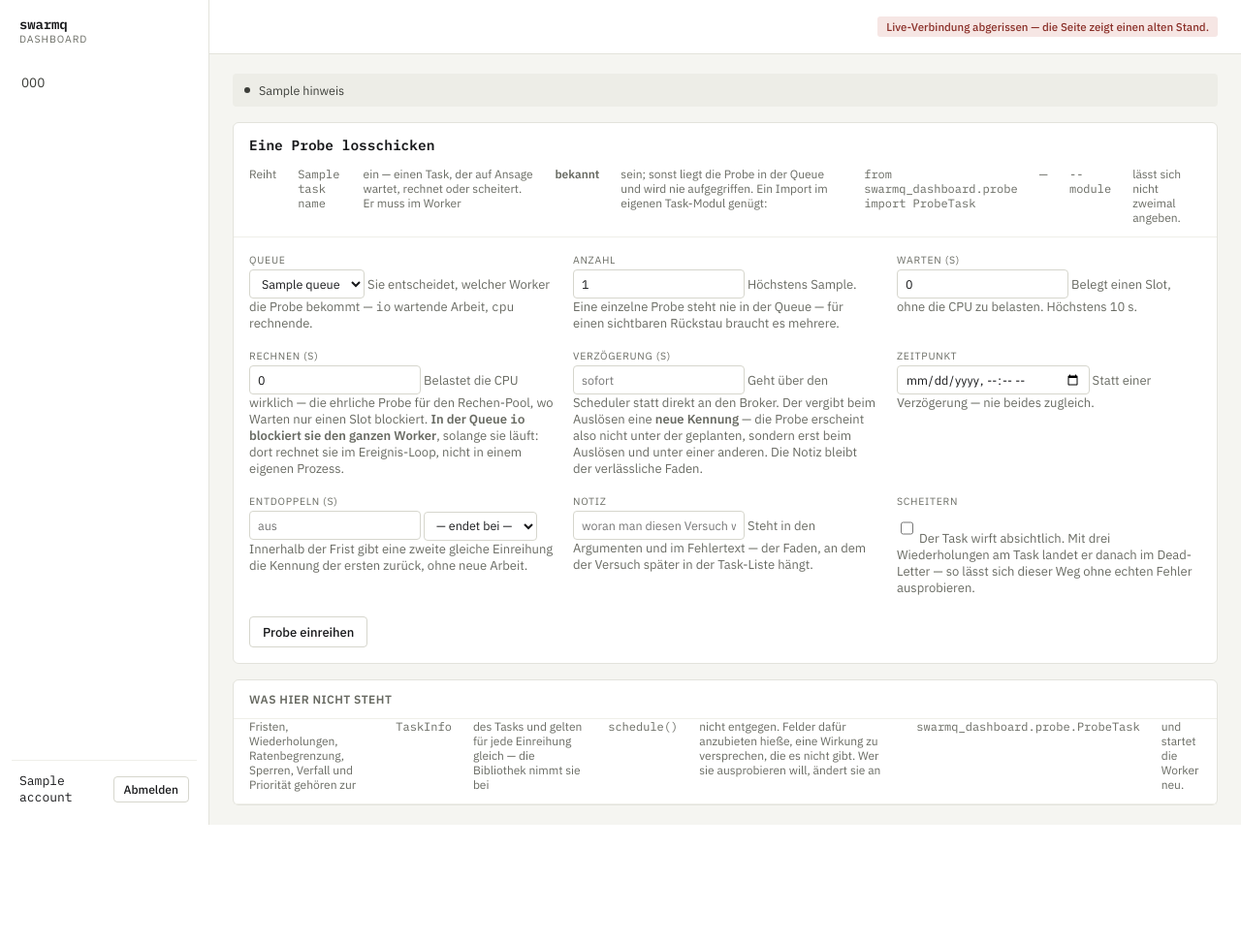
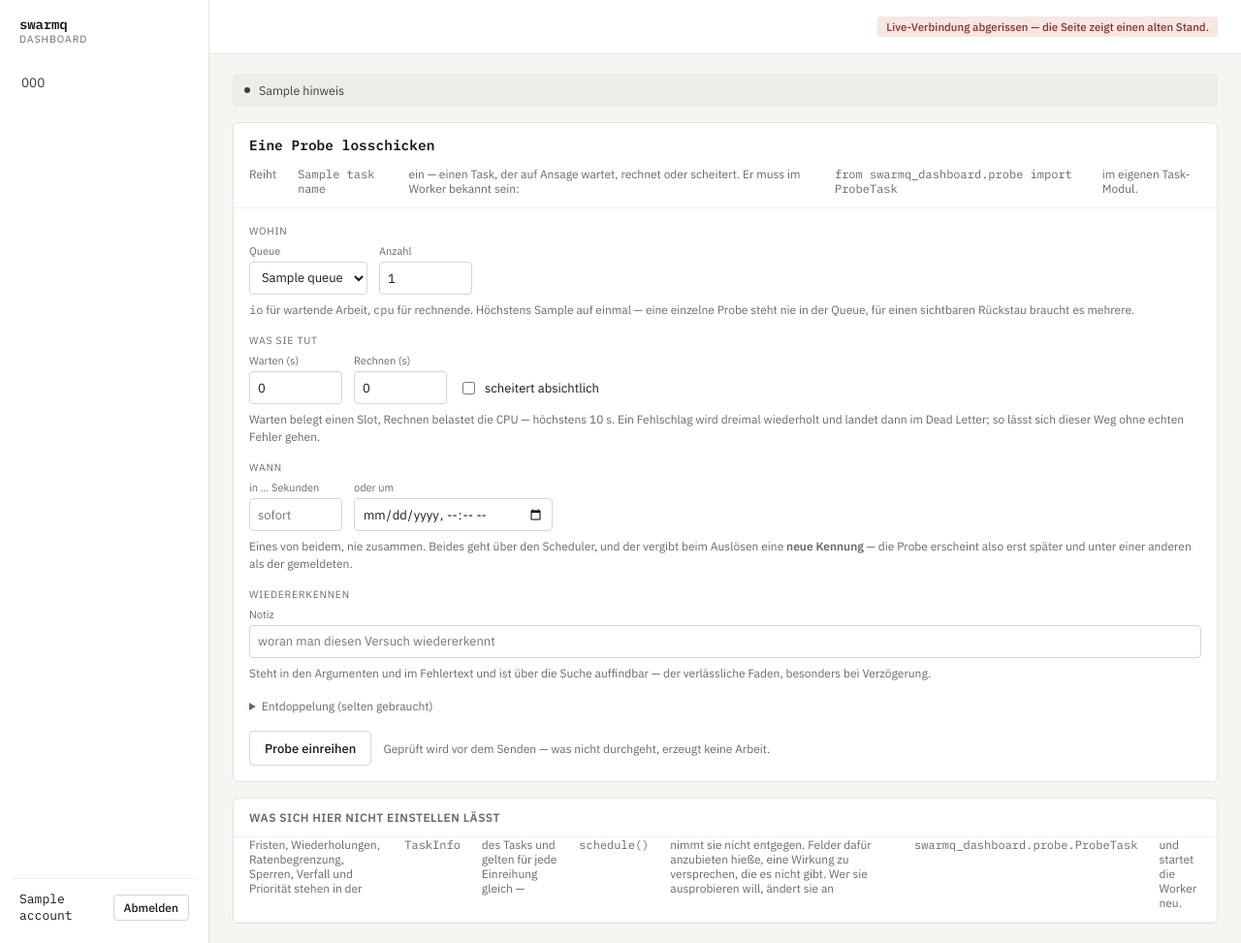
Before and after one commit to Schorschofwill/swarmv, a Python web app: template src/swarmq_dashboard/web/templates/probe/formular.html in a window 1280 px wide. Shown: the whole page at 97% size. Before the commit the page ends 851 px from the top, so only its background shows below. Run offline with Jinja, Linux system fonts and the light colour scheme; the template is opened without the code that fills it: most values are stand-ins (such as "Sample title", 1, 10 or a date in 2020).

Commit message:
refactor(probe): das Formular ordnen statt aufzaehlen
Gemeldet: "das Menue zum Absenden eines Testtasks ist sehr unuebersichtlich".

Der Grund war eine falsche Wahl des Bausteins. Das Formular benutzte
``.fields`` -- das **Anzeigeraster** der Detailseite, drei starre Spalten,
Beschriftung ueber Wert. Neun Eingabefelder darin standen gleich gewichtet
nebeneinander, jedes mit zwei bis drei Zeilen Erklaerung. Nichts fuehrte das
Auge, und die Frage "was muss ich hier eigentlich ausfuellen" blieb
unbeantwortet.

Jetzt vier Gruppen, die je eine Frage beantworten: **Wohin** (Queue,
Anzahl), **Was sie tut** (Warten, Rechnen, Scheitern), **Wann** (Verzoegerung
oder Zeitpunkt), **Wiedererkennen** (Notiz). Die Erklaerung steht einmal je
Gruppe statt einmal je Feld -- gleicher Inhalt, ein Drittel der Zeilen.

Die Entdoppelung ist zusammengeklappt. Sie wird selten gebraucht, kostete
aber zwei Felder und drei Zeilen Erklaerung auf jedem Bildschirm. Ein
``<details>`` zeigt, dass es sie gibt, ohne sie jedem vorzulegen.

Neue Bausteine im Stylesheet, weil keiner der vorhandenen passte: ``.fields``
ist fuers Anzeigen, ``.formfield`` fuer das einspaltige Anmeldeformular. Sie
stehen in oberflaeche.css und app.css, wie es die Gestaltungsregeln
verlangen -- der Test dazu haelt beide gegeneinander.

Der Layout-Test kannte ``eingabe`` nicht und meldete "ohne polsternden
Baustein". Die Klasse polstert (16 px) wie die uebrigen; sie steht jetzt in
der Liste, mit dem Grund, warum es einen eigenen Baustein braucht.

Am laufenden Dienst geprueft: vier Gruppen, zwoelf Eingaben, Einreihen und
Abweisen antworten wie zuvor.

Co-Authored-By: Claude Opus 5 (1M context) <noreply@anthropic.com>

```diff
--- a/src/swarmq_dashboard/web/static/app.css
+++ b/src/swarmq_dashboard/web/static/app.css
@@ -10,6 +10,19 @@
  * Bei einem Ops-Werkzeug ist das im Vorfall der Normalfall, nicht die
  * Ausnahme. IBM Plex Sans und Mono, SIL Open Font License 1.1.
  */
+
+/* swarmq-dashboard — Stylesheet der Oberfläche
+ *
+ * Abgeleitet aus dem freigegebenen Mockup (docs/mockup/, Stand 2026-09-17).
+ * Verbindlich für den Bau; die Regeln dahinter stehen in oberflaeche.md.
+ * Beim Bau nach  src/swarmq_dashboard/static/app.css.
+ *
+ * Bezeichner englisch wie im swarmq-Kern, Prosa deutsch.
+ * Schriften selbst gehostet unter  static/fonts/  — kein CDN, das
+ * Dashboard soll im geschlossenen Netz laufen.
+ */
+
+@layer reset, fonts, tokens, shell, parts, utils;
 
 /* swarmq-dashboard — Stylesheet der Oberfläche
  *
@@ -325,6 +338,38 @@
   }
   .search { height: 32px; width: 322px; padding-left: 29px; }
 
+  /* Eingabeformular (Probe). Das Feldraster ``.fields`` ist fuer die
+     **Anzeige** gedacht -- drei starre Spalten, Beschriftung ueber Wert.
+     Neun Eingabefelder darin standen gleich gewichtet nebeneinander, jedes
+     mit drei Zeilen Erklaerung: nichts fuehrte das Auge, und die Frage
+     "was muss ich hier ausfuellen" blieb unbeantwortet. Diese Bausteine
+     gruppieren stattdessen und lassen kurze Felder kurz sein. */
+  .eingabe { padding: 16px; display: grid; gap: 16px; }
+  .eingabe-gruppe { display: grid; gap: 7px; }
+  .eingabe-titel {
+    font-size: 10.5px; letter-spacing: .07em; text-transform: uppercase;
+    color: var(--dim);
+  }
+  .eingabe-reihe { display: flex; flex-wrap: wrap; gap: 12px; align-items: flex-end; }
+  .eingabe-feld { display: grid; gap: 4px; }
+  .eingabe-feld > label { font-size: 11px; color: var(--muted); }
+  .eingabe-feld > input, .eingabe-feld > select { height: 34px; font-size: 13px; }
+  .eingabe-feld.ist-schmal > input { width: 96px; }
+  .eingabe-feld.ist-breit { flex: 1 1 260px; }
+  .eingabe-feld.ist-breit > input { width: 100%; }
+  /* Der Schalter steht in derselben Reihe wie die Zahlenfelder und muss
+     auf deren Grundlinie sitzen, nicht auf der Zeilenmitte. */
+  .eingabe-schalter { display: flex; align-items: center; gap: 7px; height: 34px; }
+  .eingabe-schalter > input { height: auto; }
+  .eingabe-hinweis { font-size: 12px; color: var(--muted); line-height: 1.45; }
+  .eingabe-fuss { display: flex; align-items: center; gap: 12px; flex-wrap: wrap; }
+  /* Selten Gebrauchtes zusammengeklappt: sichtbar, dass es da ist, ohne
+     jedem Absender zwei Felder vorzulegen, die er nie braucht. */
+  .eingabe details > summary {
+    font-size: 12px; color: var(--muted); cursor: pointer; padding: 2px 0;
+  }
+  .eingabe details[open] > summary { margin-bottom: 7px; }
+
   /* Anmeldeformular (R20) */
   .formfield { margin-bottom: 15px; }
   .formfield > label {
--- a/src/swarmq_dashboard/web/templates/probe/formular.html
+++ b/src/swarmq_dashboard/web/templates/probe/formular.html
@@ -12,111 +12,139 @@
   <div class="card-head"><h2 class="card-name">Eine Probe losschicken</h2></div>
   <p class="card-meta">
     Reiht <span class="mono">{{ task_name }}</span> ein — einen Task, der auf
-    Ansage wartet, rechnet oder scheitert. Er muss im Worker <strong>bekannt</strong>
-    sein; sonst liegt die Probe in der Queue und wird nie aufgegriffen.
-    Ein Import im eigenen Task-Modul genügt:
-    <span class="mono">from swarmq_dashboard.probe import ProbeTask</span> —
-    <span class="mono">--module</span> lässt sich nicht zweimal angeben.
+    Ansage wartet, rechnet oder scheitert. Er muss im Worker bekannt sein:
+    <span class="mono">from swarmq_dashboard.probe import ProbeTask</span> im
+    eigenen Task-Modul.
   </p>
 
-  <form method="post" action="/probe" class="fields">
+  {#- Vier Gruppen statt neun gleich gewichteter Felder: wohin, was sie tut,
+      wann, und woran man sie wiedererkennt. Das Feldraster ``.fields`` war
+      hier falsch -- es ist fuer die **Anzeige** gedacht, und neun Eingaben
+      darin standen ohne Ordnung nebeneinander. -#}
+  <form method="post" action="/probe" class="eingabe">
     <input type="hidden" name="_csrf_token" value="{{ csrf_token }}">
 
-    <div>
-      <dt><label for="queue">Queue</label></dt>
-      <dd>
+    <div class="eingabe-gruppe">
+      <div class="eingabe-titel">Wohin</div>
+      <div class="eingabe-reihe">
+        <div class="eingabe-feld">
+          <label for="queue">Queue</label>
           <select id="queue" name="queue">
             {%- for q in queues %}
             <option value="{{ q }}">{{ q }}</option>
             {%- endfor %}
           </select>
-        <span class="muted">Sie entscheidet, welcher Worker die Probe bekommt —
-          <span class="mono">io</span> wartende Arbeit,
-          <span class="mono">cpu</span> rechnende.</span>
-      </dd>
+        </div>
+        <div class="eingabe-feld ist-schmal">
+          <label for="anzahl">Anzahl</label>
+          <input type="number" id="anzahl" name="anzahl" min="1" max="{{ max_anzahl }}" value="1">
+        </div>
+      </div>
+      <p class="eingabe-hinweis">
+        <span class="mono">io</span> für wartende Arbeit,
+        <span class="mono">cpu</span> für rechnende. Höchstens {{ max_anzahl }}
+        auf einmal — eine einzelne Probe steht nie in der Queue, für einen
+        sichtbaren Rückstau braucht es mehrere.
+      </p>
     </div>
 
-    <div>
-      <dt><label for="anzahl">Anzahl</label></dt>
-      <dd><input type="number" id="anzahl" name="anzahl" min="1" max="{{ max_anzahl }}" value="1">
-        <span class="muted">Höchstens {{ max_anzahl }}. Eine einzelne Probe steht nie
-          in der Queue — für einen sichtbaren Rückstau braucht es mehrere.</span></dd>
+    <div class="eingabe-gruppe">
+      <div class="eingabe-titel">Was sie tut</div>
+      <div class="eingabe-reihe">
+        <div class="eingabe-feld ist-schmal">
+          <label for="sleep_s">Warten (s)</label>
+          <input type="text" id="sleep_s" name="sleep_s" value="0" inputmode="decimal">
+        </div>
+        <div class="eingabe-feld ist-schmal">
+          <label for="burn_s">Rechnen (s)</label>
+          <input type="text" id="burn_s" name="burn_s" value="0" inputmode="decimal">
+        </div>
+        <div class="eingabe-schalter">
+          <input type="checkbox" id="fail" name="fail" value="ja">
+          <label for="fail">scheitert absichtlich</label>
+        </div>
+      </div>
+      <p class="eingabe-hinweis">
+        Warten belegt einen Slot, Rechnen belastet die CPU — höchstens
+        {{ max_dauer|int }} s. Ein Fehlschlag wird dreimal wiederholt und
+        landet dann im Dead Letter; so lässt sich dieser Weg ohne echten
+        Fehler gehen.
+      </p>
     </div>
 
-    <div>
-      <dt><label for="sleep_s">Warten (s)</label></dt>
-      <dd><input type="text" id="sleep_s" name="sleep_s" value="0" inputmode="decimal">
-        <span class="muted">Belegt einen Slot, ohne die CPU zu belasten. Höchstens
-          {{ max_dauer|int }} s.</span></dd>
+    <div class="eingabe-gruppe">
+      <div class="eingabe-titel">Wann</div>
+      <div class="eingabe-reihe">
+        <div class="eingabe-feld ist-schmal">
+          <label for="delay_s">in … Sekunden</label>
+          <input type="text" id="delay_s" name="delay_s" placeholder="sofort" inputmode="decimal">
+        </div>
+        <div class="eingabe-feld">
+          <label for="eta">oder um</label>
+          <input type="datetime-local" id="eta" name="eta">
+        </div>
+      </div>
+      <p class="eingabe-hinweis">
+        Eines von beidem, nie zusammen. Beides geht über den Scheduler, und
+        der vergibt beim Auslösen eine <strong>neue Kennung</strong> — die
+        Probe erscheint also erst später und unter einer anderen als der
+        gemeldeten.
+      </p>
     </div>
 
-    <div>
-      <dt><label for="burn_s">Rechnen (s)</label></dt>
-      <dd><input type="text" id="burn_s" name="burn_s" value="0" inputmode="decimal">
-        <span class="muted">Belastet die CPU wirklich — die ehrliche Probe für den
-          Rechen-Pool, wo Warten nur einen Slot blockiert. <strong>In der
-          Queue <span class="mono">io</span> blockiert sie den ganzen
-          Worker</strong>, solange sie läuft: dort rechnet sie im
-          Ereignis-Loop, nicht in einem eigenen Prozess.</span></dd>
+    <div class="eingabe-gruppe">
+      <div class="eingabe-titel">Wiedererkennen</div>
+      <div class="eingabe-reihe">
+        <div class="eingabe-feld ist-breit">
+          <label for="note">Notiz</label>
+          <input type="text" id="note" name="note" maxlength="120"
+                 placeholder="woran man diesen Versuch wiedererkennt">
+        </div>
+      </div>
+      <p class="eingabe-hinweis">
+        Steht in den Argumenten und im Fehlertext und ist über die Suche
+        auffindbar — der verlässliche Faden, besonders bei Verzögerung.
+      </p>
     </div>
 
-    <div>
-      <dt><label for="delay_s">Verzögerung (s)</label></dt>
-      <dd><input type="text" id="delay_s" name="delay_s" placeholder="sofort" inputmode="decimal">
-        <span class="muted">Geht über den Scheduler statt direkt an den Broker.
-          Der vergibt beim Auslösen eine <strong>neue Kennung</strong> — die
-          Probe erscheint also nicht unter der geplanten, sondern erst beim
-          Auslösen und unter einer anderen. Die Notiz bleibt der verlässliche
-          Faden.</span></dd>
+    <details>
+      <summary>Entdoppelung (selten gebraucht)</summary>
+      <div class="eingabe-reihe">
+        <div class="eingabe-feld ist-schmal">
+          <label for="unique_for">Frist (s)</label>
+          <input type="number" id="unique_for" name="unique_for" min="1" placeholder="aus">
         </div>
-
-    <div>
-      <dt><label for="eta">Zeitpunkt</label></dt>
-      <dd><input type="datetime-local" id="eta" name="eta">
-        <span class="muted">Statt einer Verzögerung — nie beides zugleich.</span></dd>
-    </div>
-
-    <div>
-      <dt><label for="unique_for">Entdoppeln (s)</label></dt>
-      <dd><input type="number" id="unique_for" name="unique_for" min="1" placeholder="aus">
-        <select name="unique_until" aria-label="Entdoppelung endet">
-          <option value="">— endet bei —</option>
+        <div class="eingabe-feld">
+          <label for="unique_until">endet bei</label>
+          <select id="unique_until" name="unique_until">
+            <option value="">—</option>
             <option value="completion">Abschluss</option>
             <option value="start">Start</option>
           </select>
-        <span class="muted">Innerhalb der Frist gibt eine zweite gleiche Einreihung
-          die Kennung der ersten zurück, ohne neue Arbeit.</span></dd>
         </div>
+      </div>
+      <p class="eingabe-hinweis">
+        Innerhalb der Frist gibt eine zweite gleiche Einreihung die Kennung
+        der ersten zurück, ohne neue Arbeit zu erzeugen.
+      </p>
+    </details>
 
-    <div>
-      <dt><label for="note">Notiz</label></dt>
-      <dd><input type="text" id="note" name="note" maxlength="120"
-                 placeholder="woran man diesen Versuch wiedererkennt">
-        <span class="muted">Steht in den Argumenten und im Fehlertext — der Faden,
-          an dem der Versuch später in der Task-Liste hängt.</span></dd>
+    <div class="eingabe-fuss">
+      <button type="submit" class="btn btn-lg">Probe einreihen</button>
+      <span class="eingabe-hinweis">Geprüft wird vor dem Senden — was nicht
+        durchgeht, erzeugt keine Arbeit.</span>
     </div>
-
-    <div>
-      <dt><label for="fail">Scheitern</label></dt>
-      <dd><input type="checkbox" id="fail" name="fail" value="ja">
-        <label for="fail" class="muted">Der Task wirft absichtlich. Mit drei
-          Wiederholungen am Task landet er danach im Dead-Letter — so lässt sich
-          dieser Weg ohne echten Fehler ausprobieren.</label></dd>
-    </div>
-
-    <div><dt></dt><dd><button type="submit" class="btn">Probe einreihen</button></dd></div>
   </form>
 </section>
 
 <section class="card">
-  <h3 class="card-section">Was hier nicht steht</h3>
+  <h3 class="card-section">Was sich hier nicht einstellen lässt</h3>
   <p class="card-meta">
     Fristen, Wiederholungen, Ratenbegrenzung, Sperren, Verfall und Priorität
-    gehören zur <span class="mono">TaskInfo</span> des Tasks und gelten für
-    jede Einreihung gleich — die Bibliothek nimmt sie bei
-    <span class="mono">schedule()</span> nicht entgegen. Felder dafür
-    anzubieten hieße, eine Wirkung zu versprechen, die es nicht gibt. Wer sie
-    ausprobieren will, ändert sie an
+    stehen in der <span class="mono">TaskInfo</span> des Tasks und gelten für
+    jede Einreihung gleich — <span class="mono">schedule()</span> nimmt sie
+    nicht entgegen. Felder dafür anzubieten hieße, eine Wirkung zu
+    versprechen, die es nicht gibt. Wer sie ausprobieren will, ändert sie an
     <span class="mono">swarmq_dashboard.probe.ProbeTask</span> und startet die
     Worker neu.
   </p>
```
Also changed, not shown: docs/reference/oberflaeche.css (+32 -0 lines), tests/unit/web/test_templates.py (+5 -1 lines). Lines whose indentation alone changed are shown as unchanged.
